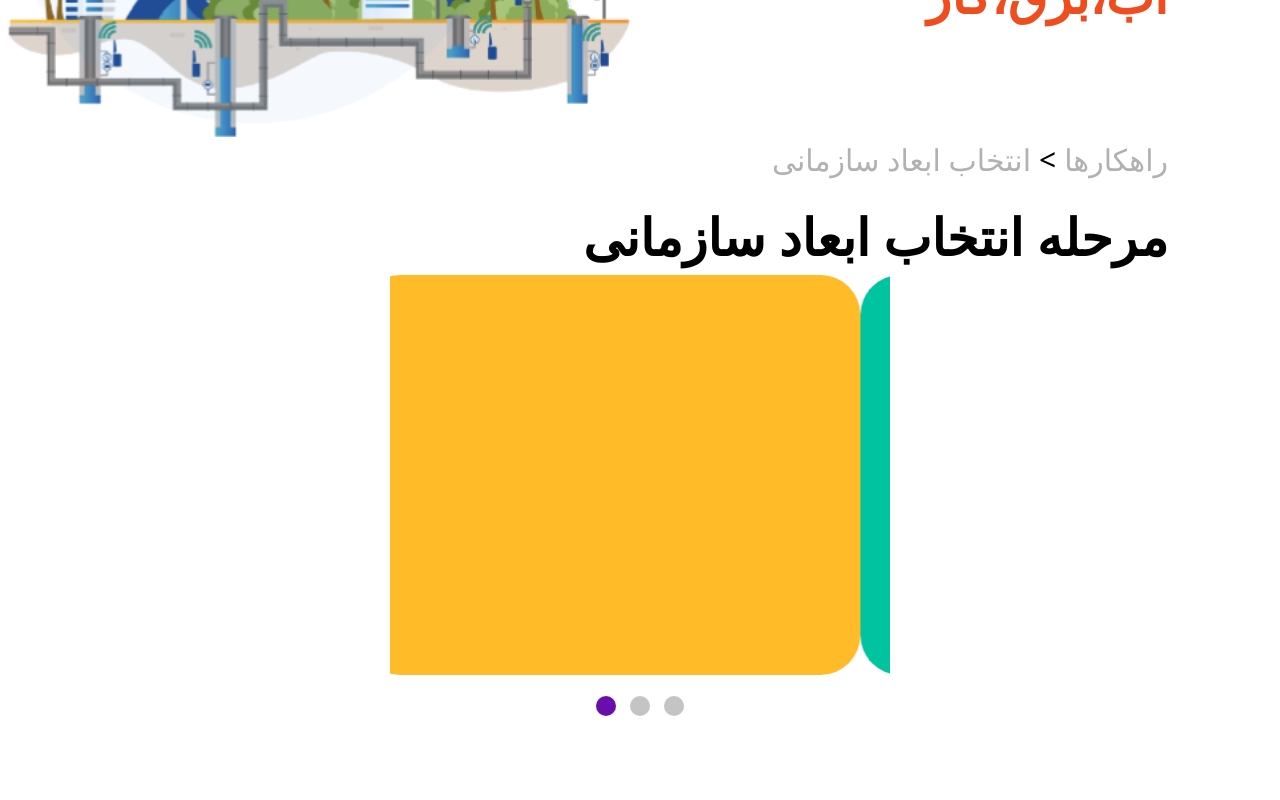
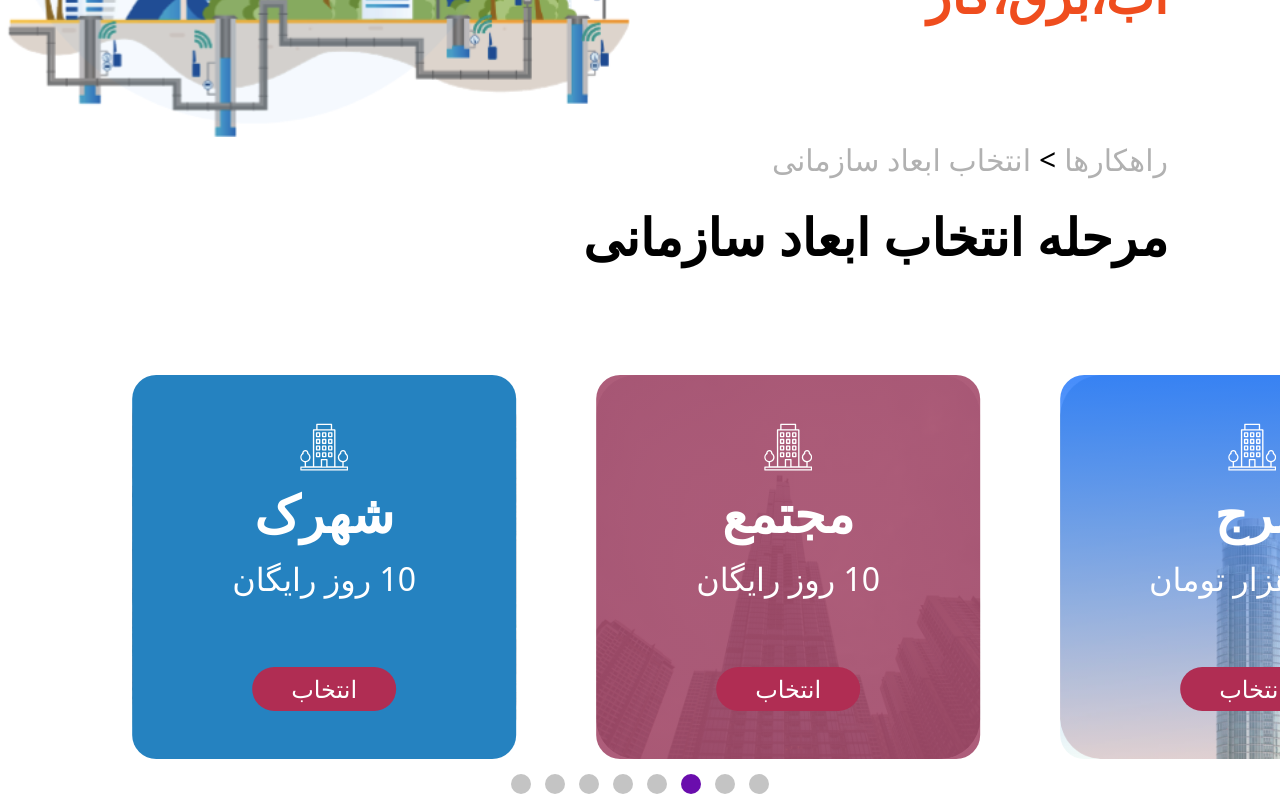
Before and after one commit to erfanrmz/Atrometer, a React (Create React App) app: page / in a window 1280 px wide. Shown: the part 620-1420 px from the top of the page. Before the commit the page ends 1342 px from the top, so only its background shows below. Built offline with nearby package versions, Linux system fonts and the light colour scheme.

Commit message:
rendering items in carousel done

```diff
--- a/src/App.css
+++ b/src/App.css
@@ -156,7 +156,7 @@ ul.carousel li {
   @apply bg-cover bg-bottom h-96 w-96 rounded-3xl bg-center ml-20;
 }
 .card-filter {
-  @apply bg-gradient-to-b h-96 w-96 rounded-3xl relative;
+  @apply bg-gradient-to-b h-full w-full rounded-3xl relative;
 }
 .card-body {
   @apply flex flex-col m-auto;
@@ -173,21 +173,22 @@ ul.carousel li {
 /* Slideshow */
 
 .slideshow {
-  margin: 0 auto;
+  /* margin: auto; */
   overflow: hidden;
-  max-width: 500px;
+  /* max-width: 500px; */
 }
 
 .slideshowSlider {
   white-space: nowrap;
   transition: ease 1000ms;
+  margin-top: 6.25rem;
 }
 
 .slide {
   display: inline-block;
 
-  height: 400px;
-  width: 100%;
+  /* height: 400px; */
+  /* width: 100%; */
   border-radius: 40px;
 }
 
--- a/src/atrometer/main.jsx
+++ b/src/atrometer/main.jsx
@@ -1,4 +1,5 @@
 import React, { useEffect, useState, useRef } from "react";
+import CarouselCard from "../commons/carouselCard";
 
 const colors = ["#0088FE", "#00C49F", "#FFBB28"];
 const delay = 2500;
@@ -6,6 +7,71 @@ const delay = 2500;
 const Main = () => {
   const [index, setIndex] = useState(0);
   const timeoutRef = useRef(null);
+
+  const carouselItems = [
+    {
+      title: "آپارتمان",
+      caption: "10 روز رایگان",
+      image: "apartment-image",
+      icon: "apartment-icon.svg",
+      color: "green-apartment",
+    },
+
+    {
+      title: "برج",
+      caption: "200 هزار تومان",
+      image: "tower-image",
+      icon: "apartment-icon.svg",
+      color: "blue-tower",
+    },
+
+    {
+      title: "مجتمع",
+      caption: "10 روز رایگان",
+      image: "complex-image",
+      icon: "apartment-icon.svg",
+      color: "red-complex ",
+    },
+
+    {
+      title: "شهرک",
+      caption: "10 روز رایگان",
+      image: "town-image",
+      icon: "apartment-icon.svg",
+      color: "blue-town ",
+    },
+    {
+      title: "آپارتمان",
+      caption: "10 روز رایگان",
+      image: "apartment-image",
+      icon: "apartment-icon.svg",
+      color: "green-apartment",
+    },
+
+    {
+      title: "برج",
+      caption: "200 هزار تومان",
+      image: "tower-image",
+      icon: "apartment-icon.svg",
+      color: "blue-tower",
+    },
+
+    {
+      title: "مجتمع",
+      caption: "10 روز رایگان",
+      image: "complex-image",
+      icon: "apartment-icon.svg",
+      color: "red-complex ",
+    },
+
+    {
+      title: "شهرک",
+      caption: "10 روز رایگان",
+      image: "town-image",
+      icon: "apartment-icon.svg",
+      color: "blue-town ",
+    },
+  ];
 
   function resetTimeout() {
     if (timeoutRef.current) {
@@ -46,20 +112,24 @@ const Main = () => {
       </p>
       <div className="slideshow">
         <div
-          className="slideshowSlider"
+          className="slideshowSlider "
           style={{ transform: `translate3d(${index * 100}%, 0, 0)` }}
         >
-          {colors.map((backgroundColor, index) => (
-            <div
+          {carouselItems.map((card, index) => (
+            <CarouselCard
               className="slide"
+              title={card.title}
+              caption={card.caption}
+              image={card.image}
+              icon={card.icon}
+              color={card.color}
               key={index}
-              style={{ backgroundColor }}
-            ></div>
+            />
           ))}
         </div>
 
         <div className="slideshowDots">
-          {colors.map((_, idx) => (
+          {carouselItems.map((_, idx) => (
             <div
               key={idx}
               className={`slideshowDot${index === idx ? " active" : ""}`}
--- /dev/null
+++ b/src/commons/carouselCard.jsx
@@ -0,0 +1,22 @@
+import React, { Component } from "react";
+
+const CarouselCard = ({ title, caption, image, icon, color }) => {
+  const cardClass = " slide card bg-" + image;
+  const cardFilterClass =
+    "card-filter from-" + color + " to-" + color + "-fade";
+  return (
+    <div className={cardClass} style={{ width: "30%" }}>
+      <div className={cardFilterClass}>
+        <div className="card-body">
+          <img src={process.env.PUBLIC_URL + "/" + icon} alt={icon} />
+          <p className="font-extrabold text-xl">{title}</p>
+          <p className="font-light text-5xl">{caption}</p>
+
+          <button>انتخاب</button>
+        </div>
+      </div>
+    </div>
+  );
+};
+
+export default CarouselCard;
```
